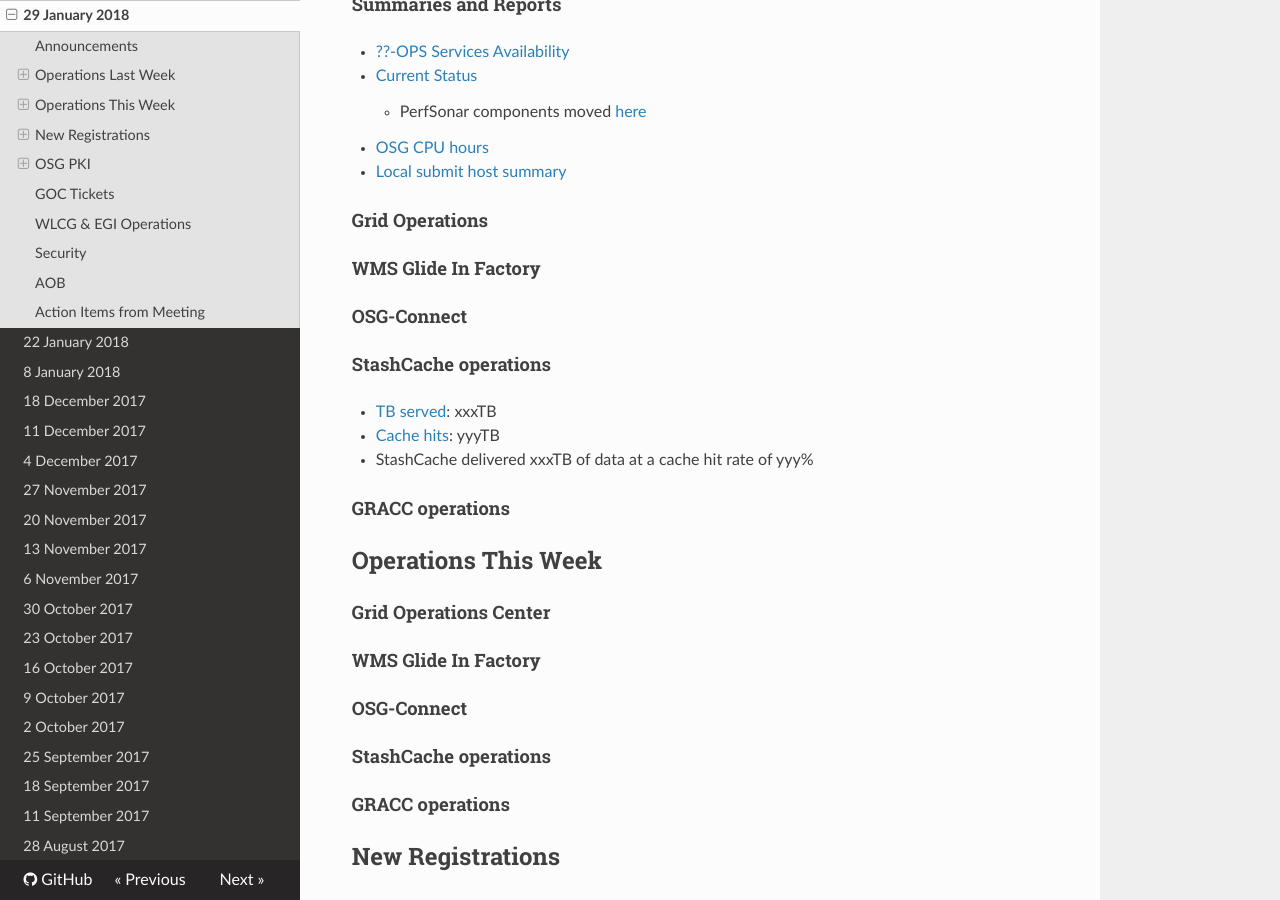
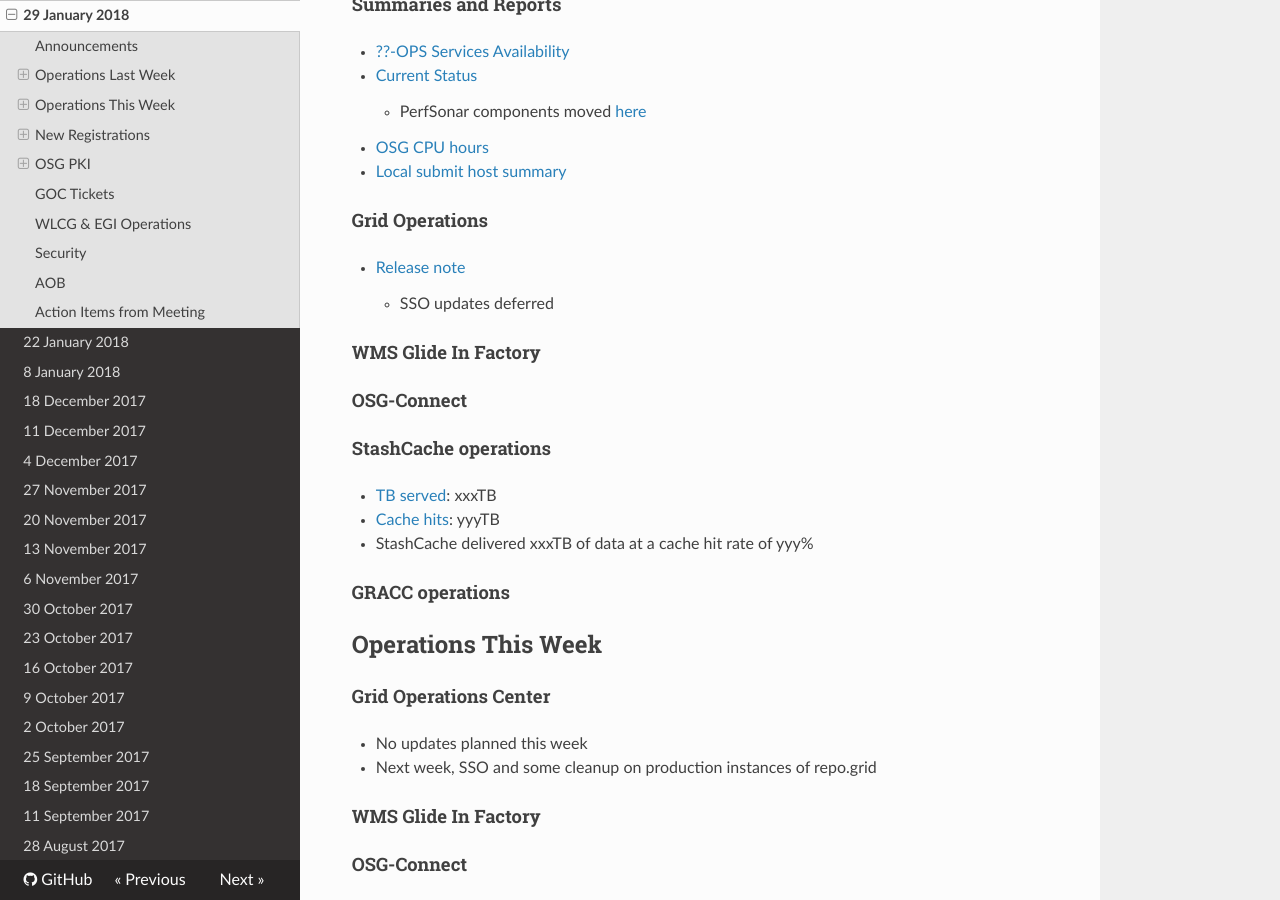
Before and after one commit to osg-htc/operations, an MkDocs documentation site: the page built from docs/WeeklyMinutes/29Jan2018.md, in a window 1280 px wide and 900 px high, scrolled down 472 px. Built offline with MkDocs 1.6.1, drawn with Linux system fonts in a browser that asks for light colours; nearby versions of some CDN libraries; old or Windows-style settings are respelled for this version of MkDocs.

Commit message:
Update 29Jan2018.md

```diff
--- a/docs/WeeklyMinutes/29Jan2018.md
+++ b/docs/WeeklyMinutes/29Jan2018.md
@@ -19,6 +19,8 @@
    * [Local submit host summary](http://osg-flock.grid.iu.edu/overview/)
 
 #### Grid Operations
+   * [Release note](http://osggoc.blogspot.com/2018/01/operations-service-update-wednesday.html)
+      * SSO updates deferred
 
 #### WMS Glide In Factory
 
@@ -34,6 +36,8 @@
 ## Operations This Week
 
 #### Grid Operations Center
+   * No updates planned this week
+   * Next week, SSO and some cleanup on production instances of repo.grid
 
 #### WMS Glide In Factory
 
```
